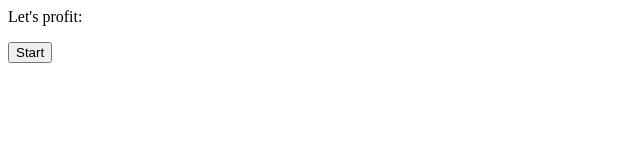
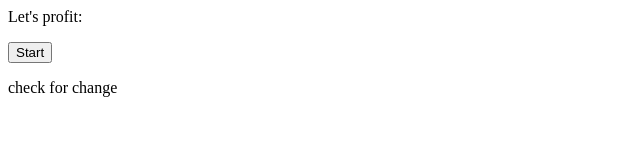
Before and after one commit to onalltuna/webpagetrial, a plain HTML site: page index.html in a window 1280 px wide. Shown: the whole page, without its empty margins (0-640 px from the left). Drawn offline with Linux system fonts and the light colour scheme.

Commit message:
Add files via upload

```diff
--- a/index.html
+++ b/index.html
@@ -1,2 +1,3 @@
 <p>Let's profit:</p>
 <button>Start</button>
+<p>check for change</p>
```
